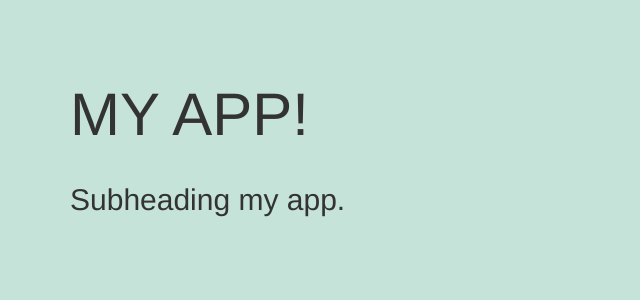
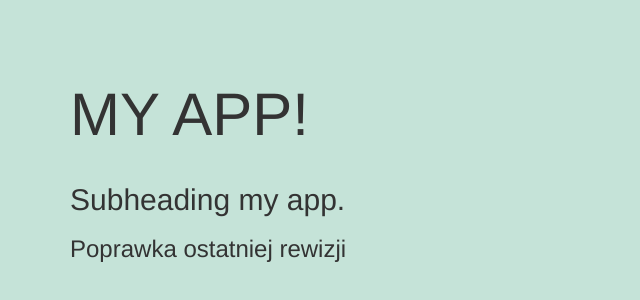
Before and after one commit to mattbak/my-app, a website: page app/index.html in a window 1280 px wide. Shown: the part 118-418 px from the top of the page, without its empty margins (0-640 px from the left). Drawn offline with nearby package versions, Linux system fonts and the light colour scheme; files that its build step writes are made by us from their sources.

Commit message:
Poprawka rewizji

```diff
--- a/app/index.html
+++ b/app/index.html
@@ -34,6 +34,7 @@
             <div class="col-xs-12">
                 <h1 class="heading">My app!</h1>
                 <h2>Subheading my app.</h2>
+                <h3>Poprawka ostatniej rewizji</h3>
             </div>
         </div>
 
```
